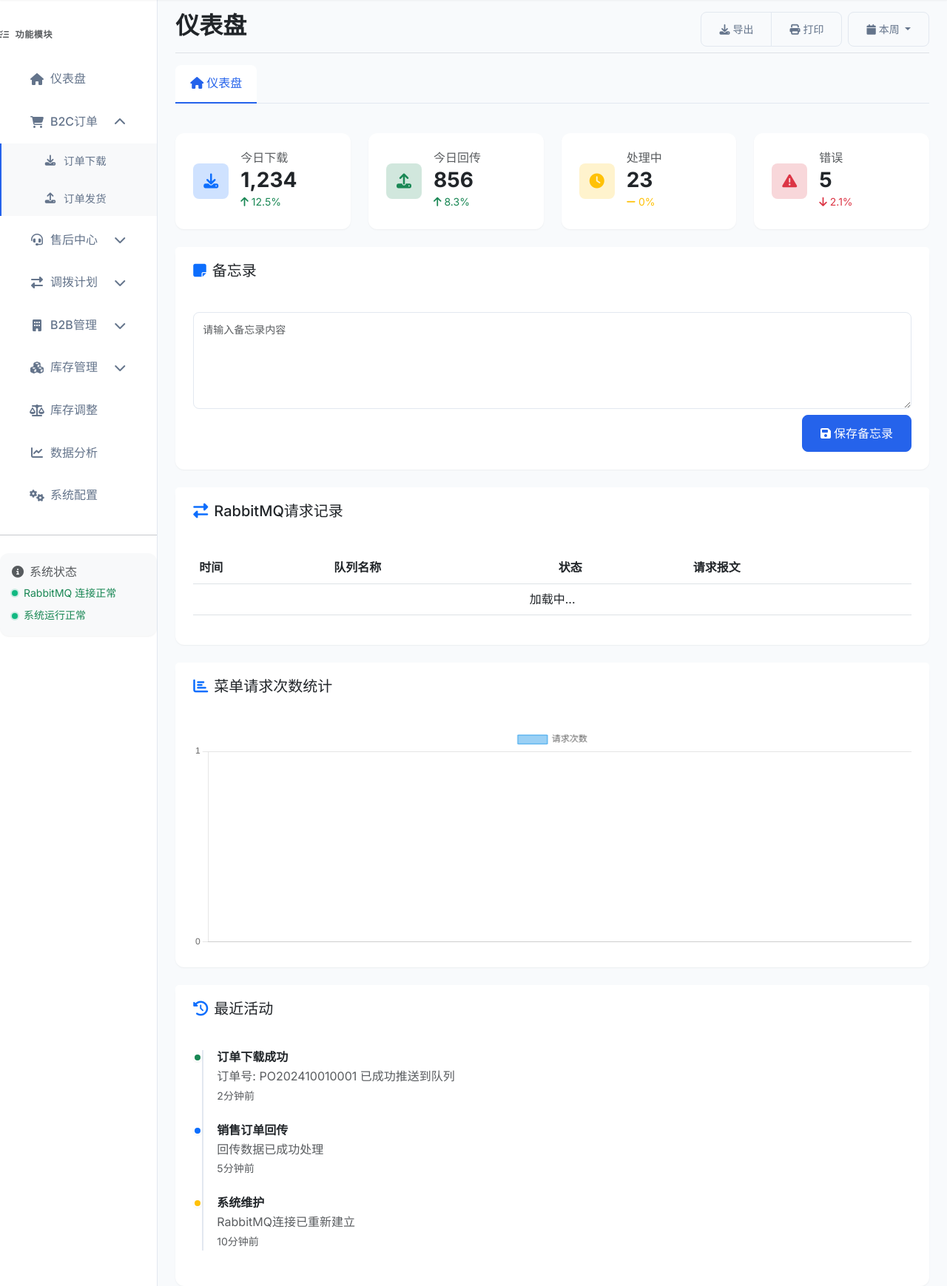
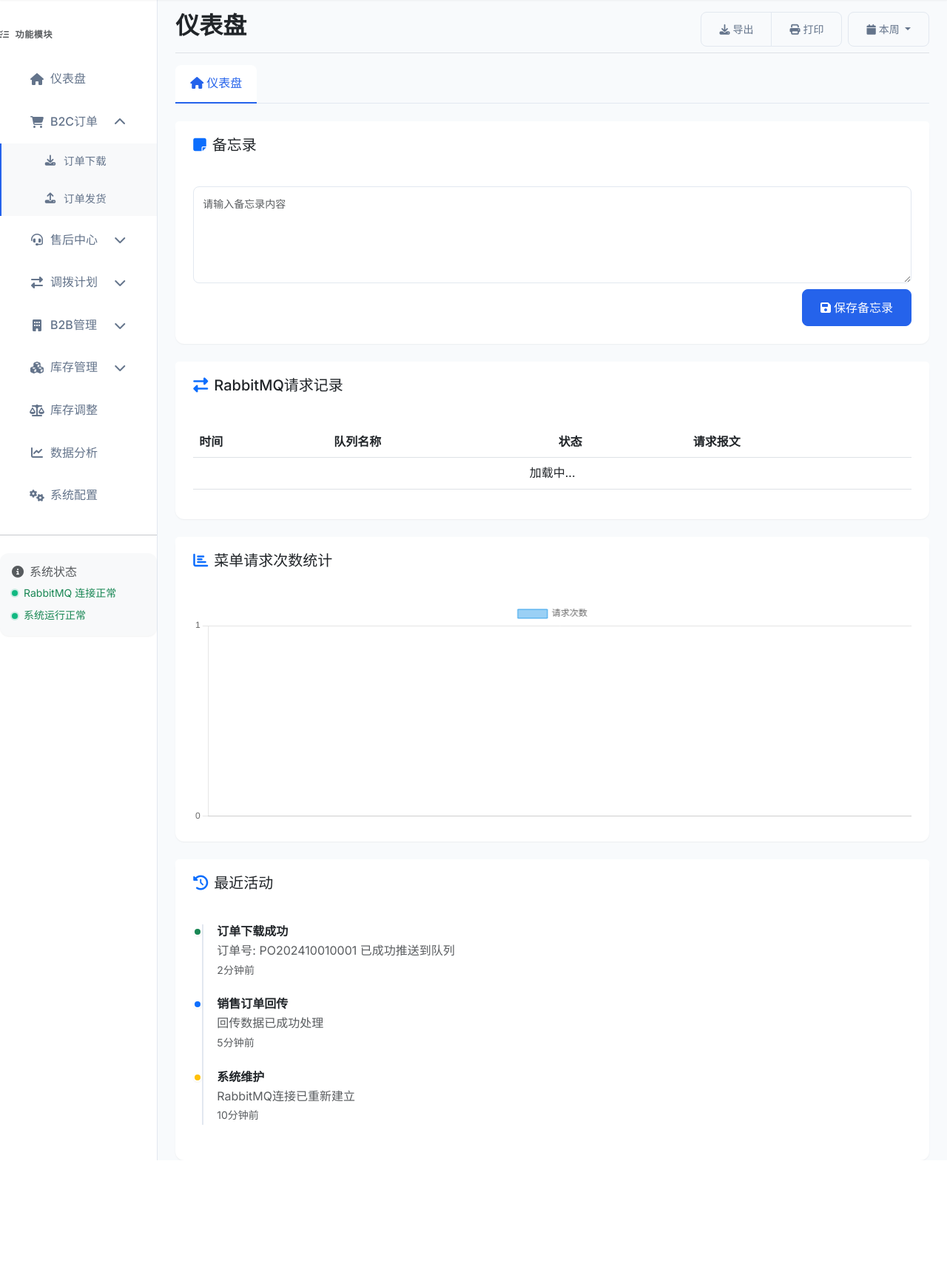
Before and after one commit to junbo1234/TOMS, a Flask app: page /dashboard/ in a window 1280 px wide. Shown: the part 58-1797 px from the top of the page at 74% size. After the commit the page ends 1627 px from the top, so only its background shows below. Run offline with Flask 3, Linux system fonts and the light colour scheme; some libraries are stand-ins or nearby versions.

Commit message:
清除统计卡片预设值

```diff
--- a/app/templates/base.html
+++ b/app/templates/base.html
@@ -248,84 +248,7 @@
                 <div class="tab-content" id="tabContent">
                     <div class="tab-pane fade show active" id="tab-home" role="tabpanel">
                         <!-- Dashboard Content -->
-                        <div class="row g-4 mt-3">
-                            <!-- Statistics Cards -->
-                            <div class="col-xl-3 col-md-6">
-                                <div class="card stat-card border-0 shadow-sm">
-                                    <div class="card-body">
-                                        <div class="d-flex align-items-center">
-                                            <div class="stat-icon bg-primary-subtle">
-                                                <i class="fas fa-download text-primary"></i>
-                                            </div>
-                                            <div class="ms-3">
-                                                <h6 class="card-title text-muted mb-1">今日下载</h6>
-                                                <h3 class="mb-0 fw-bold text-dark">1,234</h3>
-                                                <small class="text-success">
-                                                    <i class="fas fa-arrow-up me-1"></i>12.5%
-                                                </small>
-                                            </div>
-                                        </div>
-                                    </div>
-                                </div>
-                            </div>
 
-                            <div class="col-xl-3 col-md-6">
-                                <div class="card stat-card border-0 shadow-sm">
-                                    <div class="card-body">
-                                        <div class="d-flex align-items-center">
-                                            <div class="stat-icon bg-success-subtle">
-                                                <i class="fas fa-upload text-success"></i>
-                                            </div>
-                                            <div class="ms-3">
-                                                <h6 class="card-title text-muted mb-1">今日回传</h6>
-                                                <h3 class="mb-0 fw-bold text-dark">856</h3>
-                                                <small class="text-success">
-                                                    <i class="fas fa-arrow-up me-1"></i>8.3%
-                                                </small>
-                                            </div>
-                                        </div>
-                                    </div>
-                                </div>
-                            </div>
-
-                            <div class="col-xl-3 col-md-6">
-                                <div class="card stat-card border-0 shadow-sm">
-                                    <div class="card-body">
-                                        <div class="d-flex align-items-center">
-                                            <div class="stat-icon bg-warning-subtle">
-                                                <i class="fas fa-clock text-warning"></i>
-                                            </div>
-                                            <div class="ms-3">
-                                                <h6 class="card-title text-muted mb-1">处理中</h6>
-                                                <h3 class="mb-0 fw-bold text-dark">23</h3>
-                                                <small class="text-warning">
-                                                    <i class="fas fa-minus me-1"></i>0%
-                                                </small>
-                                            </div>
-                                        </div>
-                                    </div>
-                                </div>
-                            </div>
-
-                            <div class="col-xl-3 col-md-6">
-                                <div class="card stat-card border-0 shadow-sm">
-                                    <div class="card-body">
-                                        <div class="d-flex align-items-center">
-                                            <div class="stat-icon bg-danger-subtle">
-                                                <i class="fas fa-exclamation-triangle text-danger"></i>
-                                            </div>
-                                            <div class="ms-3">
-                                                <h6 class="card-title text-muted mb-1">错误</h6>
-                                                <h3 class="mb-0 fw-bold text-dark">5</h3>
-                                                <small class="text-danger">
-                                                    <i class="fas fa-arrow-down me-1"></i>2.1%
-                                                </small>
-                                            </div>
-                                        </div>
-                                    </div>
-                                </div>
-                            </div>
-                        </div>
 
                         <!-- 备忘录功能 -->
                         <div class="row mt-4">
```
